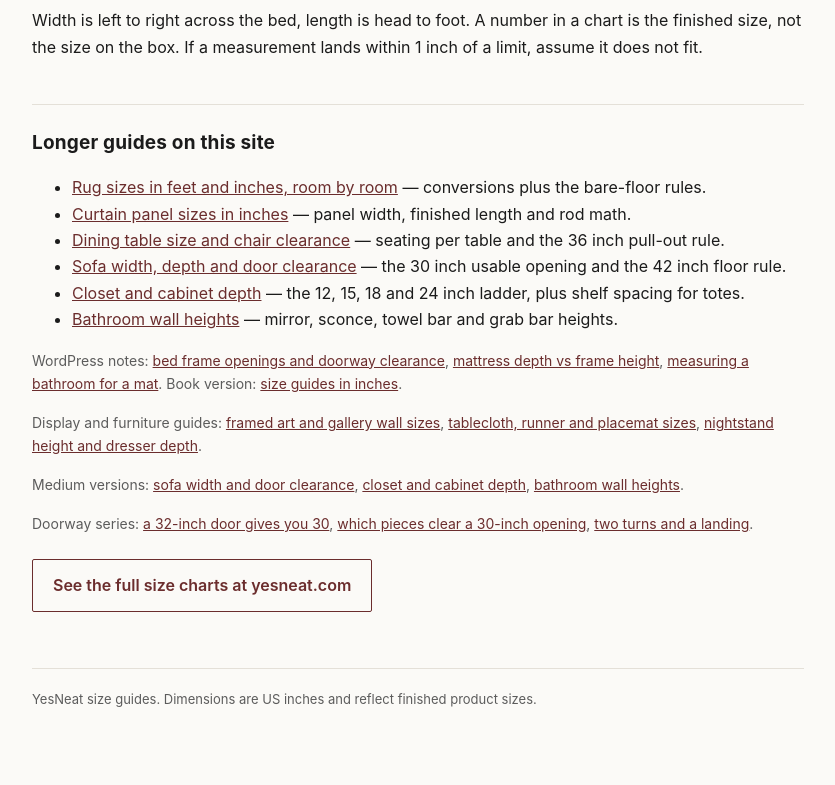
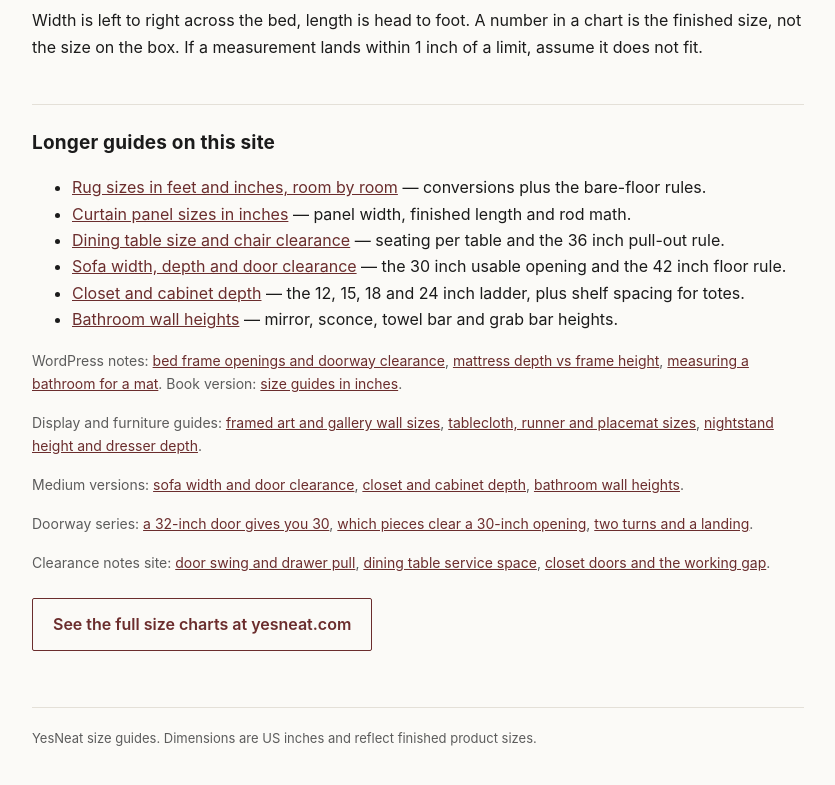
Before and after one commit to boyserve-lab/yesneat-size-guides, a plain HTML site: page index.html in a window 1280 px wide. Shown: the part 2593-3378 px from the top of the page, without its empty margins (222-1057 px from the left). Drawn offline with Linux system fonts and the light colour scheme.

Commit message:
Add files via upload

```diff
--- a/index.html
+++ b/index.html
@@ -109,6 +109,8 @@ a{color:var(--accent)}
 
 <p class="note">Doorway series: <a href="https://yesneat-fit-guides.blogspot.com/2026/11/a-32-inch-door-gives-you-30-clear.html">a 32-inch door gives you 30</a>, <a href="https://yesneat-fit-guides.blogspot.com/2026/11/sofa-dresser-mattress-which-pieces.html">which pieces clear a 30-inch opening</a>, <a href="https://yesneat-fit-guides.blogspot.com/2026/11/two-turns-and-landing-where-inside.html">two turns and a landing</a>.</p>
 
+<p class="note">Clearance notes site: <a href="https://yesneat-clearance-notes.boyserve-79e.workers.dev/door-swing-drawer-pull.html">door swing and drawer pull</a>, <a href="https://yesneat-clearance-notes.boyserve-79e.workers.dev/dining-table-service-space.html">dining table service space</a>, <a href="https://yesneat-clearance-notes.boyserve-79e.workers.dev/closet-working-gap.html">closet doors and the working gap</a>.</p>
+
 <p><a class="cta" href="https://yesneat.com">See the full size charts at yesneat.com</a></p>
 
 <footer>YesNeat size guides. Dimensions are US inches and reflect finished product sizes.</footer>
```
